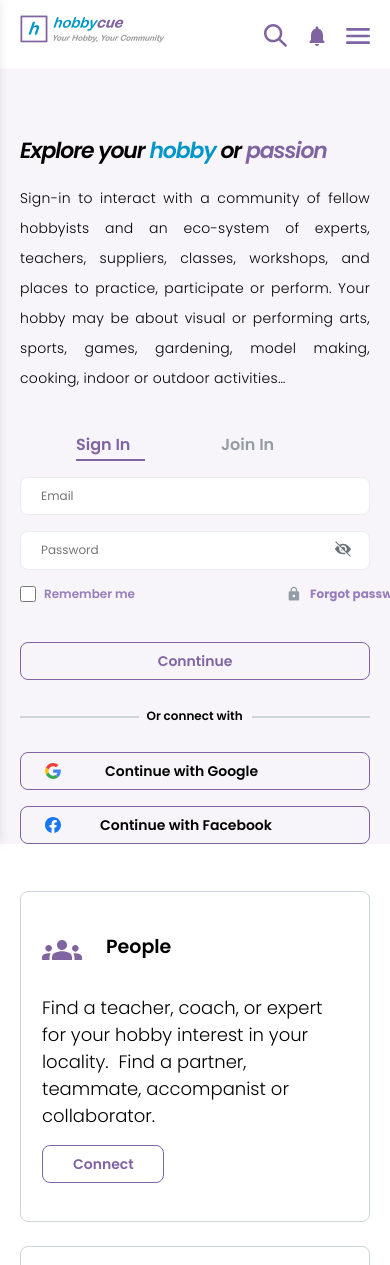
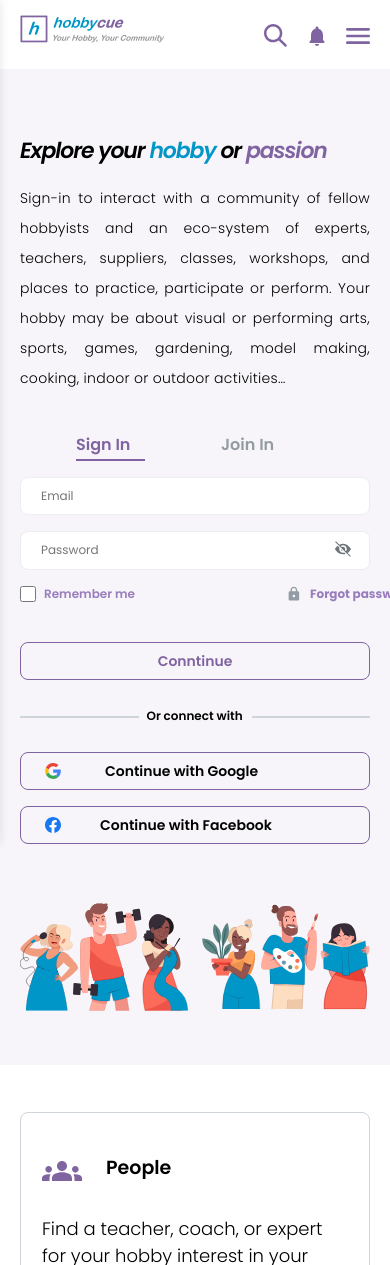
Before and after one commit to AryanKumarOfficial/banao-technology, a Next.js app: page / in a window 390 px wide. Shown: the top 1265 px of the page. Built offline with nearby package versions, Linux system fonts and the light colour scheme.

Commit message:
feat: Add lazy loading for images in Login component

```diff
--- a/components/Login.js
+++ b/components/Login.js
@@ -237,6 +237,22 @@ const LoginComponent = ({ className = "" }) => {
 
                             </div>
                         </div>
+                        <div className="w-[43.569rem] hidden flex-col items-start justify-start pt-[0.312rem] px-[0rem] pb-[0rem] box-border min-w-[43.569rem] max-w-full lg:flex-1 mq1050:min-w-full mq450:order-4 mq450:flex">
+                            <div className="self-stretch flex flex-row items-start justify-start gap-[0.9rem] max-w-full mq750:flex-wrap mq450:flex-row">
+                                <img
+                                    className="self-stretch flex-1 relative max-w-full overflow-hidden max-h-full min-w-[5rem] min-h-[13.5rem] shrink-0 z-[1]"
+                                    loading="lazy"
+                                    alt=""
+                                    src="/assets/people1.svg"
+                                />
+                                <img
+                                    className="self-stretch flex-1 relative max-w-full overflow-hidden max-h-full min-w-[5rem] min-h-[13.5rem] shrink-0 z-[1]"
+                                    loading="lazy"
+                                    alt=""
+                                    src="/assets/people2.svg"
+                                />
+                            </div>
+                        </div>
                     </div>
                 </div>
             </form>
```
